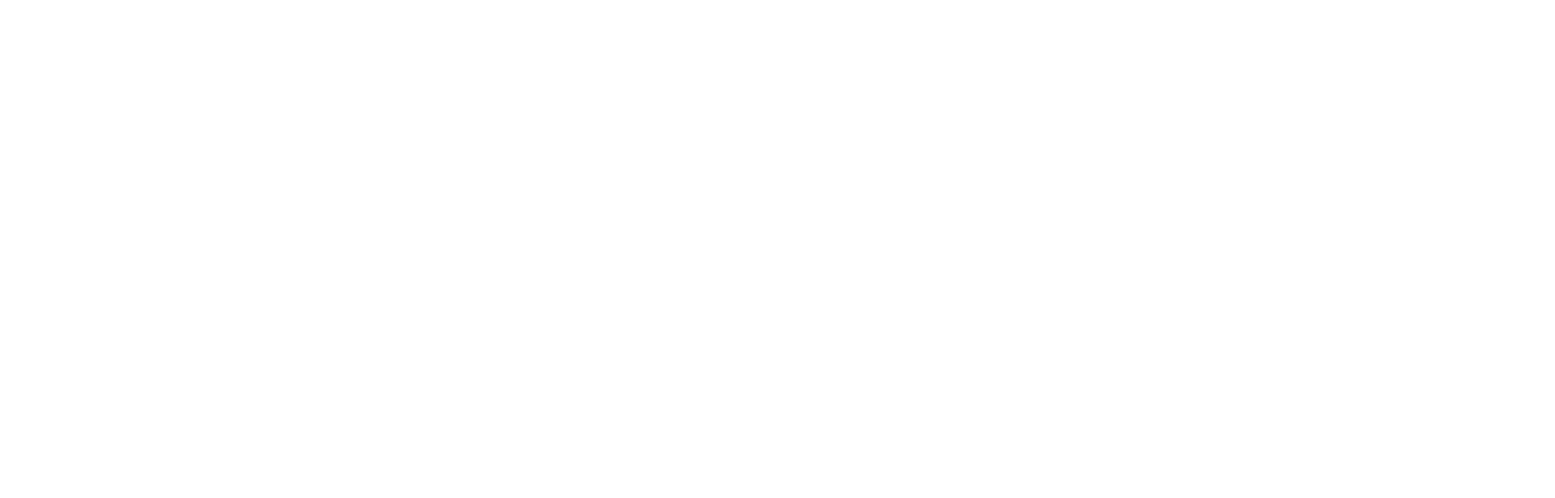
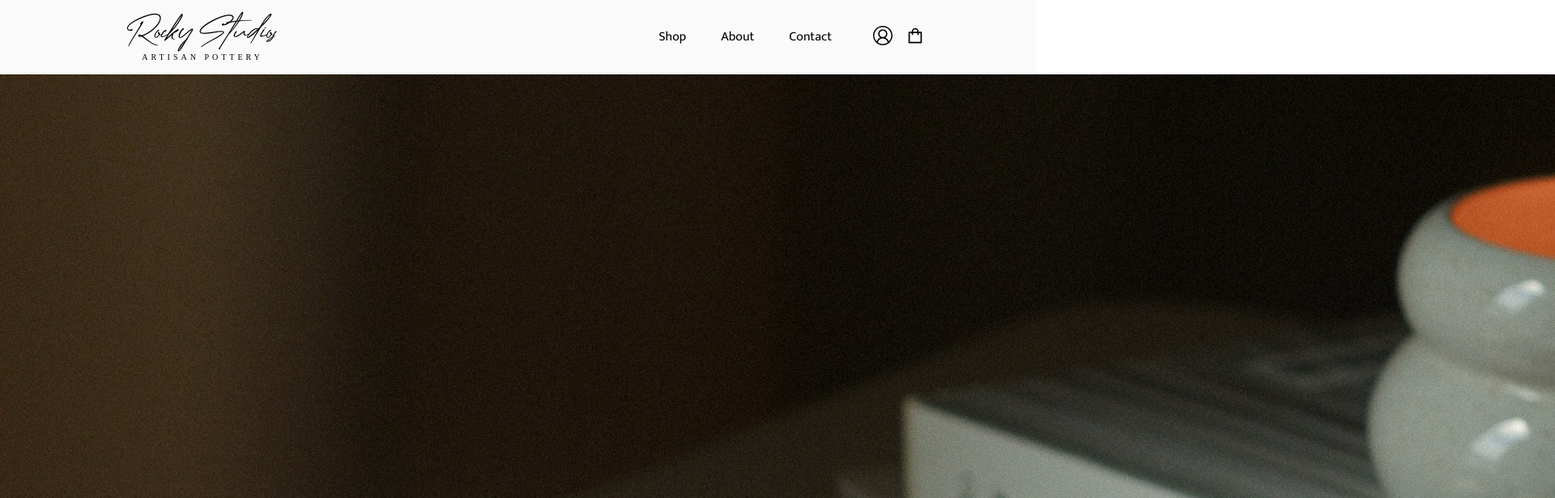
Before and after one commit to Cronkmeister/pottery, a React (Create React App) app: page /product in a window 1280 px wide. Before the commit this address had no page. Shown: the top 616 px of the page at 81% size, 1920 px wide, since content can reach past the window. Built offline with nearby package versions, Linux system fonts and the light colour scheme.

Commit message:
single product page init

```diff
--- a/src/App.js
+++ b/src/App.js
@@ -7,6 +7,7 @@
 import Register from "./pages/Register/Register";
 import Login from "./pages/Login/Login";
 import Cart from "./pages/Cart/Cart";
+import SingleProduct from "./pages/SingleProduct/SingleProduct";
 import PaySuccess from "./pages/PaySuccess/PaySuccess";
 import PayCancel from "./pages/PayCancel/PayCancel";
 import { BrowserRouter, Routes, Route } from "react-router-dom";
@@ -23,6 +24,7 @@
           <Route path="/register" element={<Register />} />
           <Route path="/login" element={<Login />} />
           <Route path="/cart" element={<Cart />} />
+          <Route path="/product" element={<SingleProduct />} />
           <Route path="/success" element={<PaySuccess />} />
           <Route path="/cancel" element={<PayCancel />} />
         </Routes>
--- a/src/components/NavBar/NavBar.js
+++ b/src/components/NavBar/NavBar.js
@@ -39,7 +39,9 @@
             <Link className="nav-links__link" to="/login">
               <VscAccount className="nav-links__icon" />
             </Link>
-            <AiOutlineShopping className="nav-links__icon" />
+            <Link className="nav-links__link" to="/cart">
+              <AiOutlineShopping className="nav-links__icon" />
+            </Link>
           </div>
         </div>
       </div>
--- /dev/null
+++ b/src/pages/SingleProduct/SingleProduct.js
@@ -0,0 +1,30 @@
+import React from "react";
+import "./SingleProduct.scss";
+import NavBar from "../../components/NavBar/NavBar";
+import mug from "../../assests/images/mugs/mug2.jpg";
+
+export default function SingleProduct() {
+  return (
+    <>
+      <NavBar />
+      <div className="SP">
+        <div className="SP__image-container">
+          <img className="SP__image" src={mug} alt="product image"></img>
+        </div>
+        <div className="SP__detail-container">
+          <h1 className="SP__title">white ceramic mug</h1>
+          <p className="SP__description"></p>
+          <p className="SP__price">$20</p>
+          <div className="SP__colours">
+            <p>colour</p>
+            <div className="SP__colours-container">
+              <div className="SP__colour-option"></div>
+              <div className="SP__colour-option"></div>
+              <div className="SP__colour-option"></div>
+            </div>
+          </div>
+        </div>
+      </div>
+    </>
+  );
+}
--- /dev/null
+++ b/src/pages/SingleProduct/SingleProduct.scss
@@ -0,0 +1 @@
+@use "../../styles/global.scss" as *;
```
